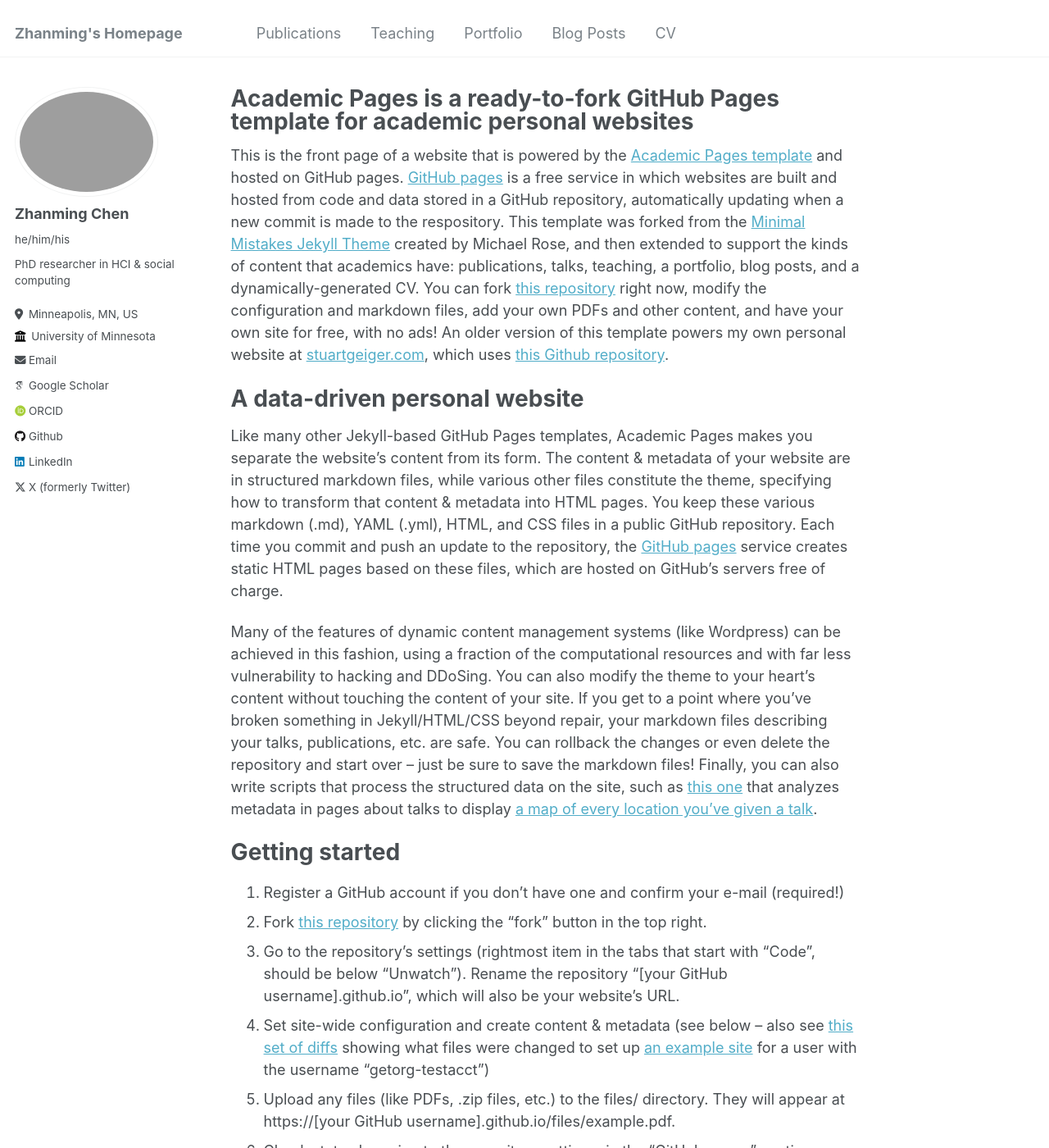
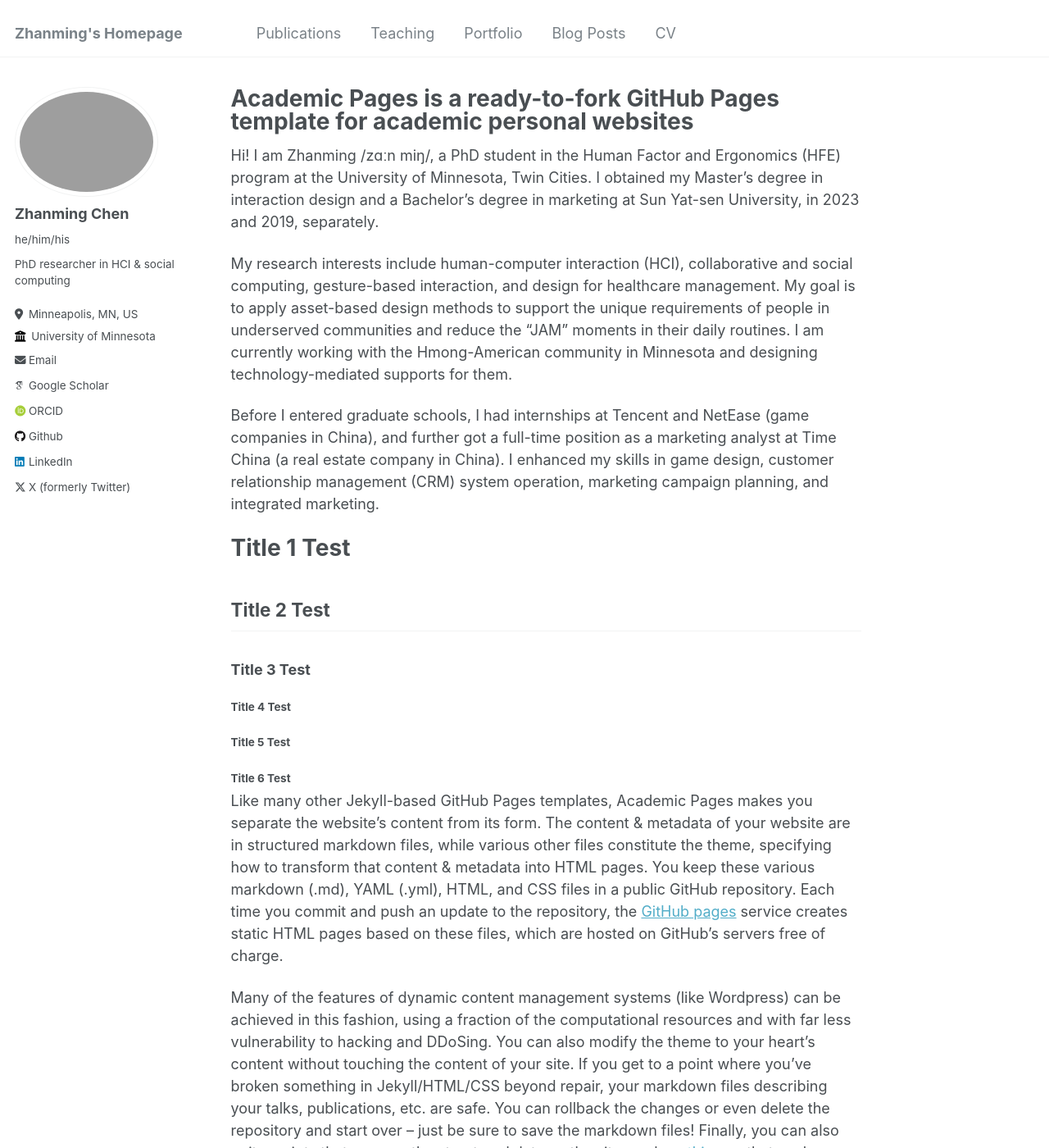
Before and after one commit to zhanmingchen/zhanmingchen.github.io, a Jekyll site: the page built from _pages/about.md, in a window 1280 px wide and 1400 px high. Shown: the whole window at 82% size. Built offline with Jekyll 4.4.1, drawn with Linux system fonts in a browser that asks for light colours; some web fonts are replaced.

Commit message:
update "about.md"

```diff
--- a/_pages/about.md
+++ b/_pages/about.md
@@ -7,16 +7,30 @@
   - /about.html
 ---
 
-This is the front page of a website that is powered by the [Academic Pages template](https://github.com/academicpages/academicpages.github.io) and hosted on GitHub pages. [GitHub pages](https://pages.github.com) is a free service in which websites are built and hosted from code and data stored in a GitHub repository, automatically updating when a new commit is made to the respository. This template was forked from the [Minimal Mistakes Jekyll Theme](https://mmistakes.github.io/minimal-mistakes/) created by Michael Rose, and then extended to support the kinds of content that academics have: publications, talks, teaching, a portfolio, blog posts, and a dynamically-generated CV. You can fork [this repository](https://github.com/academicpages/academicpages.github.io) right now, modify the configuration and markdown files, add your own PDFs and other content, and have your own site for free, with no ads! An older version of this template powers my own personal website at [stuartgeiger.com](http://stuartgeiger.com), which uses [this Github repository](https://github.com/staeiou/staeiou.github.io).
+Hi! I am Zhanming /zɑːn miŋ/, a PhD student in the Human Factor and Ergonomics (HFE) program at the University of Minnesota, Twin Cities. I obtained my Master’s degree in interaction design and a Bachelor’s degree in marketing at Sun Yat-sen University, in 2023 and 2019, separately.
 
-A data-driven personal website
-======
+My research interests include human-computer interaction (HCI), collaborative and social computing, gesture-based interaction, and design for healthcare management. My goal is to apply asset-based design methods to support the unique requirements of people in underserved communities and reduce the “JAM” moments in their daily routines. I am currently working with the Hmong-American community in Minnesota and designing technology-mediated supports for them.
+
+Before I entered graduate schools, I had internships at Tencent and NetEase (game companies in China), and further got a full-time position as a marketing analyst at Time China (a real estate company in China). I enhanced my skills in game design, customer relationship management (CRM) system operation, marketing campaign planning, and integrated marketing.
+
+# Title 1 Test
+
+## Title 2 Test
+
+### Title 3 Test
+
+#### Title 4 Test
+
+##### Title 5 Test
+
+###### Title 6 Test
+
 Like many other Jekyll-based GitHub Pages templates, Academic Pages makes you separate the website's content from its form. The content & metadata of your website are in structured markdown files, while various other files constitute the theme, specifying how to transform that content & metadata into HTML pages. You keep these various markdown (.md), YAML (.yml), HTML, and CSS files in a public GitHub repository. Each time you commit and push an update to the repository, the [GitHub pages](https://pages.github.com/) service creates static HTML pages based on these files, which are hosted on GitHub's servers free of charge.
 
 Many of the features of dynamic content management systems (like Wordpress) can be achieved in this fashion, using a fraction of the computational resources and with far less vulnerability to hacking and DDoSing. You can also modify the theme to your heart's content without touching the content of your site. If you get to a point where you've broken something in Jekyll/HTML/CSS beyond repair, your markdown files describing your talks, publications, etc. are safe. You can rollback the changes or even delete the repository and start over -- just be sure to save the markdown files! Finally, you can also write scripts that process the structured data on the site, such as [this one](https://github.com/academicpages/academicpages.github.io/blob/master/talkmap.ipynb) that analyzes metadata in pages about talks to display [a map of every location you've given a talk](https://academicpages.github.io/talkmap.html).
 
-Getting started
-======
+# Getting started
+
 1. Register a GitHub account if you don't have one and confirm your e-mail (required!)
 1. Fork [this repository](https://github.com/academicpages/academicpages.github.io) by clicking the "fork" button in the top right.
 1. Go to the repository's settings (rightmost item in the tabs that start with "Code", should be below "Unwatch"). Rename the repository "[your GitHub username].github.io", which will also be your website's URL.
```
